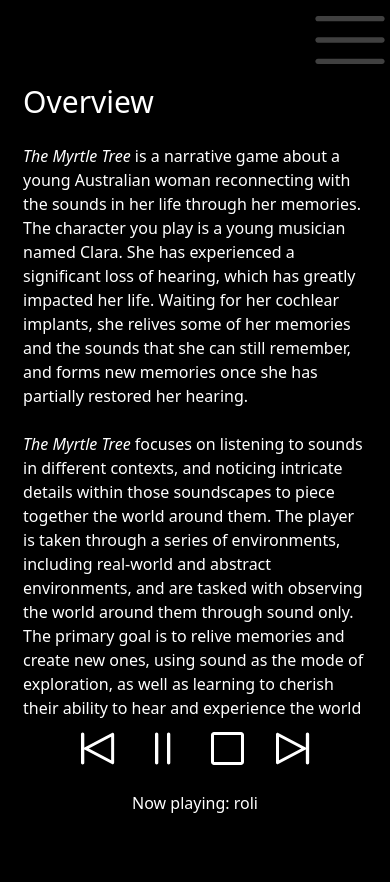
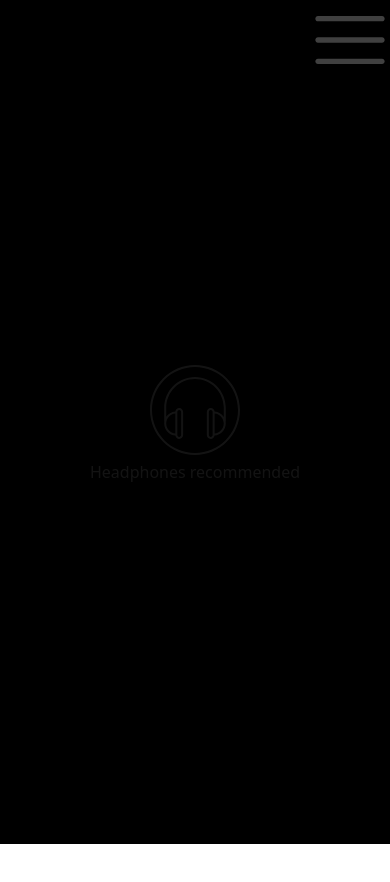
Before and after one commit to roryhealy/themyrtletree, a Next.js app: page / in a window 390 px wide. Both pictures are taken after a click on the button "Click to begin". Shown: the top 882 px of the page. After the commit the page ends 844 px from the top, so only its background shows below. Built offline with nearby package versions, Linux system fonts and the light colour scheme.

Commit message:
Center headphones icon

```diff
--- a/components/main.tsx
+++ b/components/main.tsx
@@ -34,12 +34,12 @@
       setStartButtonHidden(true);
       setHeadphonesHidden(false);
       setHeadphonesOpaque(true);
-    }, 100);
+    }, 2500);
 
     setTimeout(() => {
       // Fade out the headphones
       setHeadphonesOpaque(false);
-    }, 200);
+    }, 5000);
 
     setTimeout(() => {
       // Hide the headphones, fade in the panels and controls in
@@ -48,12 +48,12 @@
       setPanelsOpaque(true);
       setControlsHidden(false);
       setControlsOpaque(true);
-    }, 300);
+    }, 7500);
   };
 
   return (
     <div className='flex flex-col items-center w-full h-full'>
-      <section className='flex sm:flex-1 flex-col sm:flex-row justify-center items-center sm:w-3/5 w-[90%]'>
+      <section className='flex flex-1 flex-col sm:flex-row justify-center items-center sm:w-3/5 w-[90%]'>
         <div hidden={isStartButtonHidden}>
           <div
             className={`sm:hidden flex flex-col items-center transition-all duration-2500 ${
@@ -74,7 +74,11 @@
           <BeginButton onclick={begin} hidden={isStartButtonHidden} />
         </div>
 
-        <div className={`transition-all duration-2500 ${isHeadphonesOpaque ? 'opacity-100' : 'opacity-0'}`}>
+        <div
+          className={`fixed w-full top-1/2 left-1/2 -translate-y-1/2 -translate-x-1/2 transition-opacity duration-2500 ${
+            isHeadphonesOpaque ? 'opacity-100' : 'opacity-0'
+          }`}
+        >
           <Headphones hidden={isHeadphonesHidden} />
         </div>
 
```
